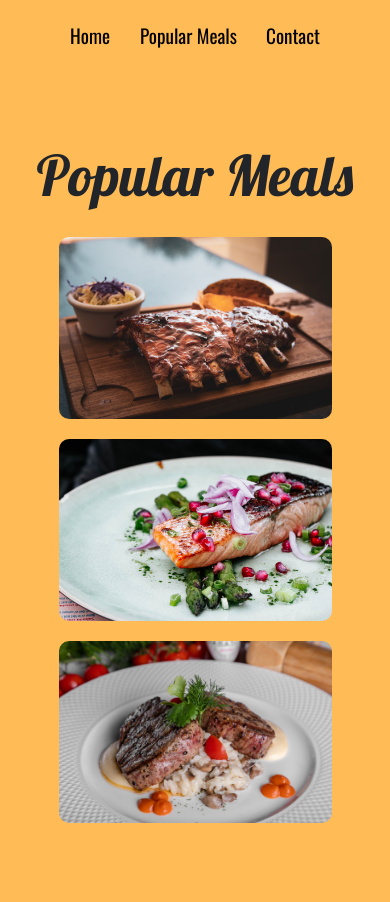
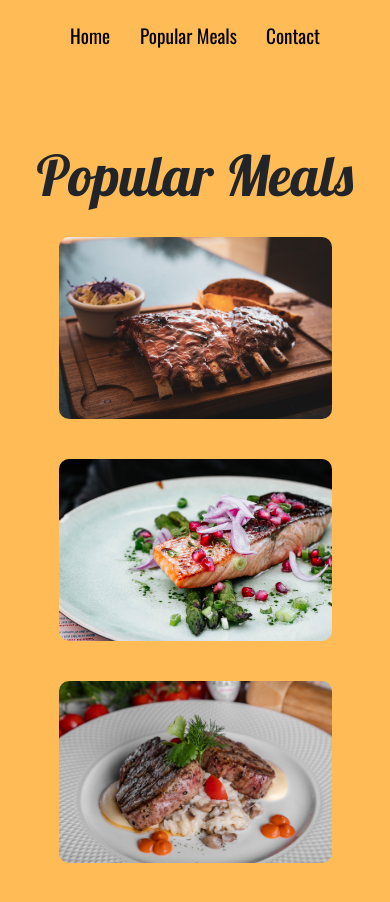
Before and after one commit to tom318267/delectable, a React (Create React App) app: page /popular in a window 390 px wide. Shown: the top 902 px of the page. Built offline with nearby package versions, Linux system fonts and the light colour scheme; no server answers.

Commit message:
adjust popular meals

```diff
--- a/src/components/PopularMeals/PopularMeals.scss
+++ b/src/components/PopularMeals/PopularMeals.scss
@@ -34,10 +34,6 @@
     align-items: center;
     gap: 20px;
 
-    @media screen and (max-width: 425px) {
-      margin-bottom: 20px;
-    }
-
     h1 {
       font-family: "Lobster", cursive;
       text-align: center;
@@ -48,6 +44,10 @@
       display: flex;
       justify-content: center;
       position: relative;
+
+      @media screen and (max-width: 425px) {
+        margin-bottom: 20px;
+      }
       .ribs {
         width: 70%;
         height: 100%;
@@ -96,6 +96,10 @@
       display: flex;
       justify-content: center;
       position: relative;
+
+      @media screen and (max-width: 425px) {
+        margin-bottom: 20px;
+      }
       .salmon {
         width: 70%;
         height: 100%;
@@ -144,6 +148,10 @@
       display: flex;
       justify-content: center;
       position: relative;
+
+      @media screen and (max-width: 425px) {
+        margin-bottom: 20px;
+      }
       .steak {
         width: 70%;
         height: 100%;
```
